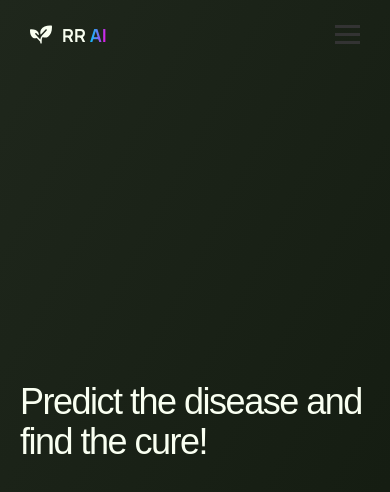
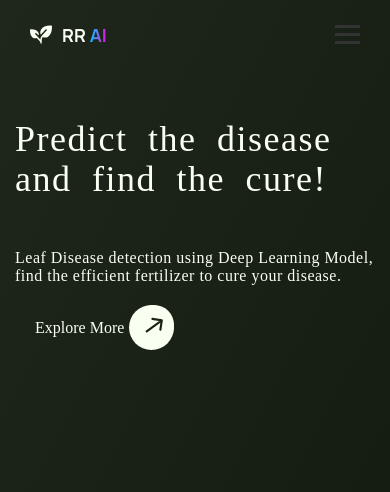
Before and after one commit to PreethamMR22/Resilient-Roots-AI--UI-remapped, a React (Vite) app in the folder Resellient-Roots-AI/: page / in a window 390 px wide. Shown: the top 492 px of the page. Built offline with nearby package versions, Linux system fonts and the light colour scheme; a web font is replaced by a local one.

Commit message:
added the hero section

```diff
--- a/Resellient-Roots-AI/src/assets/index.js
+++ b/Resellient-Roots-AI/src/assets/index.js
@@ -1,5 +1,6 @@
 import rootsLogo from './logo/roots-logo.svg';
 import navbarMobileVersion from './socials/navbar-mobile-version.svg';
+import arrowUpRight from './socials/ArrowUpRight.svg';
 
 const Icons = {
   logo: {
@@ -7,6 +8,7 @@ const Icons = {
   },
   socials: {
     navbarMobileVersion,
+    arrowUpRight,
   },
 };
 
--- a/Resellient-Roots-AI/src/components/Hero/Hero.css
+++ b/Resellient-Roots-AI/src/components/Hero/Hero.css
@@ -6,7 +6,6 @@
   margin: 0;
   padding: 0;
   box-sizing: border-box;
-  align-items: center;
   justify-content: flex-start;
   text-align: left;
   background: linear-gradient(118deg, #1F271C 0%, #121A0F 99.93%), #161E13;
@@ -16,22 +15,132 @@
 .hero__content {
   width: 100%;
   max-width: 1200px;
-  margin: 0 auto;
-  padding: 0 40px;
+  margin: 180px 0 0 80px;
+  padding: 0;
   box-sizing: border-box;
 }
 
 
 .hero__title {
+  width: 758px;
   color: #F9FFF1;
-  font-family: "Clash Display", sans-serif;
+  font-family: "Clash Display";
   font-size: 75px;
   font-style: normal;
   font-weight: 500;
-  line-height: 64px;
-  letter-spacing: -3.75px;
+  line-height: 64px; /* 85.333% */
   margin: 0;
-  max-width: 900px;
+  letter-spacing: 1.5px !important; /* Increased letter spacing */
+  word-spacing: 10px; /* Space between words */
+  text-transform: none; /* Ensure no text transformation */
+}
+
+.hero__description {
+  color: #F9FFF1;
+  font-family: "Clash Display";
+  font-size: 18px;
+  font-style: normal;
+  font-weight: 400;
+  line-height: normal;
+  width: 467px;
+  margin: 75px 0 0 0; /* 75px gap from the hero title */
+  padding: 0;
+  letter-spacing: 0.5px;
+}
+
+.hero__cta {
+  display: inline-block;
+  margin: 40px 0 0 20px; /* 20px left margin added */
+  position: relative;
+  height: 45px; /* Fixed height to prevent layout shift */
+}
+
+.hero__explore-btn {
+  background: transparent;
+  border: none;
+  color: #F9FFF1;
+  font-family: "Clash Display";
+  font-size: 21px;
+  font-weight: 400;
+  padding: 0 45px 0 22px; /* Added 20px left padding */
+  cursor: pointer;
+  display: inline-flex;
+  align-items: center;
+  position: relative;
+  z-index: 2;
+  transition: color 0.3s ease;
+  text-align: left;
+  height: 45px;
+  overflow: hidden;
+}
+
+.hero__explore-text {
+  position: relative;
+  z-index: 3;
+  transition: color 0.3s ease;
+  display: inline-block;
+  padding-right: 10px; /* 10px gap between text and circle */
+}
+
+.hero__circle {
+  width: 45px;
+  height: 45px;
+  flex-shrink: 0;
+  border-radius: 50%;
+  background-color: #F9FFF1;
+  position: absolute;
+  right: 0;
+  top: 0;
+  display: flex;
+  align-items: center;
+  justify-content: center;
+  transition: all 0.3s ease;
+  z-index: 2;
+}
+
+.hero__arrow {
+  width: 18.439px;
+  height: 18.439px;
+  flex-shrink: 0;
+  transition: transform 0.5s cubic-bezier(0.16, 1, 0.3, 1);
+}
+
+/* Hover State */
+.hero__explore-btn::before {
+  content: '';
+  position: absolute;
+  top: 0;
+  right: 0;
+  width: 45px;
+  height: 45px;
+  background-color: #F9FFF1;
+  border-radius: 50%;
+  transition: all 0.5s cubic-bezier(0.16, 1, 0.3, 1);
+  z-index: 1;
+  transform-origin: right center;
+}
+
+.hero__explore-btn:hover::before {
+  width: 210px;
+  height: 45px;
+  border-radius: 30px;
+  right: 0;
+}
+
+.hero__explore-btn:hover .hero__explore-text {
+  color: #192116;
+  z-index: 3;
+  position: relative;
+}
+
+.hero__explore-btn:hover .hero__arrow {
+  transform: rotate(35deg);
+  z-index: 3;
+  position: relative;
+}
+
+.hero__explore-btn:hover .hero__circle {
+  background-color: transparent;
 }
 
 /* Responsive styles */
@@ -65,15 +174,99 @@
     letter-spacing: -2px;
     line-height: 1.1;
   }
+
+  .hero__cta {
+    margin: 30px 0 0 10px;
+  }
+
+  .hero__explore-btn {
+    font-size: 18px;
+    padding: 0 40px 0 15px;
+    height: 40px;
+  }
+
+  .hero__circle {
+    width: 40px;
+    height: 40px;
+  }
+
+  .hero__arrow {
+    width: 16px;
+    height: 16px;
+  }
+
+  .hero__explore-btn:hover::before {
+    width: 180px;
+    height: 40px;
+  }
 }
 
 @media (max-width: 480px) {
   .hero__content {
-    padding: 0 20px;
+    padding: 0 15px 0 10px; /* Increased left padding to shift right */
+    margin-left: 5px; /* Added margin to shift right */
+    margin-top: 120px;
   }
 
   .hero__title {
     font-size: 36px;
     letter-spacing: -1.5px;
+    width: 100%;
+    max-width: 100%;
+  }
+
+  .hero__description {
+    font-size: 16px;
+    width: 100%;
+    max-width: 100%;
+    margin-top: 50px;
+  }
+
+  .hero__cta {
+    margin: 20px 0 0 5px; /* Added slight left margin and reduced top margin */
+    height: 38px;
+  }
+
+  .hero__explore-btn {
+    font-size: 16px;
+    padding: 0 40px 0 15px; /* Adjusted right padding to match new circle size */
+    height: 45px;
+  }
+
+  .hero__circle {
+    width: 40px; /* Slightly smaller for mobile */
+    height: 40px; /* Slightly smaller for mobile */
+  }
+
+  .hero__arrow {
+    width: 18px; /* Slightly larger for better visibility */
+    height: 18px; /* Slightly larger for better visibility */
+    transition: transform 0.3s ease; /* Smooth rotation */
+  }
+
+  .hero__explore-btn:hover::before {
+    width: 160px;
+    height: 38px;
+  }
+
+  /* Adjust hover effect for touch devices */
+  @media (hover: none) {
+    .hero__explore-btn:active::before {
+      width: 160px;
+      height: 38px;
+      border-radius: 30px;
+    }
+
+    .hero__explore-btn:active .hero__explore-text {
+      color: #192116;
+    }
+
+    .hero__explore-btn:active .hero__arrow {
+      transform: rotate(35deg);
+    }
+
+    .hero__explore-btn:active .hero__circle {
+      background-color: transparent;
+    }
   }
 }
--- a/Resellient-Roots-AI/src/components/Hero/Hero.jsx
+++ b/Resellient-Roots-AI/src/components/Hero/Hero.jsx
@@ -1,5 +1,6 @@
 import React from 'react';
 import './Hero.css';
+import Icons from '../../assets';
 
 const Hero = () => {
   return (
@@ -8,6 +9,21 @@ const Hero = () => {
         <h1 className="hero__title">
           Predict the disease and find the cure!
         </h1>
+        <p className="hero__description">
+          Leaf Disease detection using Deep Learning Model, find the efficient fertilizer to cure your disease.
+        </p>
+        <div className="hero__cta">
+          <button className="hero__explore-btn">
+            <span className="hero__explore-text">Explore More</span>
+            <div className="hero__circle">
+              <img
+                src={Icons.socials.arrowUpRight}
+                alt=""
+                className="hero__arrow"
+              />
+            </div>
+          </button>
+        </div>
       </div>
     </section>
   );
--- a/Resellient-Roots-AI/src/components/Hero/Hero.scss
+++ b/Resellient-Roots-AI/src/components/Hero/Hero.scss
@@ -10,7 +10,7 @@ $transition: all 0.3s ease;
   background-color: $light-bg;
   min-height: 100vh;
   display: flex;
-  align-items: center;
+
 
   &__container {
     max-width: 1200px;
@@ -19,11 +19,10 @@ $transition: all 0.3s ease;
     display: grid;
     grid-template-columns: 1fr 1fr;
     gap: 4rem;
-    align-items: center;
 
     @media (max-width: 992px) {
       grid-template-columns: 1fr;
-      text-align: center;
+
       gap: 2rem;
     }
   }
@@ -38,6 +37,8 @@ $transition: all 0.3s ease;
     color: $text-color;
     margin-bottom: 1.5rem;
     line-height: 1.2;
+    letter-spacing: 1.5px;
+
 
     @media (max-width: 768px) {
       font-size: 2.5rem;
@@ -100,13 +101,12 @@ $transition: all 0.3s ease;
       padding: 2rem;
       height: 400px;
       display: flex;
-      align-items: center;
+
       justify-content: center;
       box-shadow: 0 10px 30px rgba(0, 0, 0, 0.1);
     }
 
     &-content {
-      text-align: center;
       color: $primary-color;
       font-weight: 600;
     }
```
Also changed, not shown: Resellient-Roots-AI/src/assets/socials/ArrowUpRight.svg (added).
